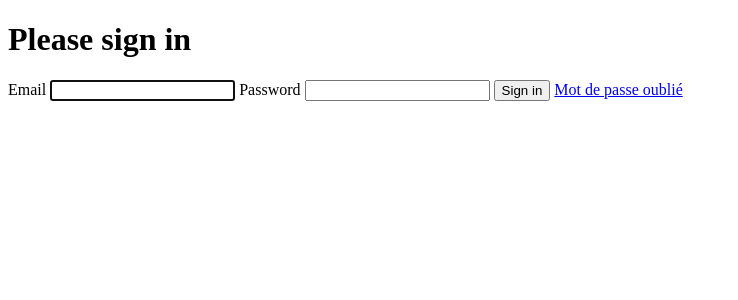
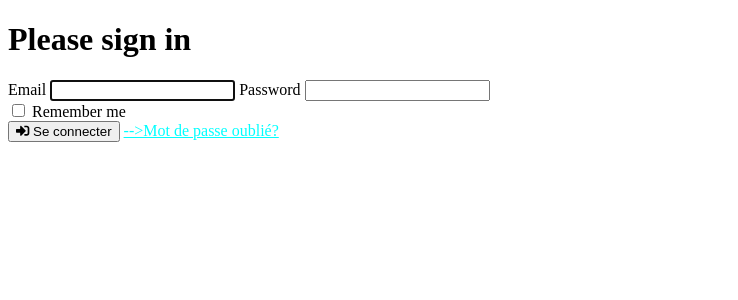
Before and after one commit to nicogaget/portfolio_perso, a Symfony app: template templates/security/login.html.twig in a window 1280 px wide. Shown: the part 114-414 px from the top of the page, without its empty margins (0-738 px from the left). Run offline with Twig, Linux system fonts and the light colour scheme; the template is opened without the code that fills it, so the values that code supplies are empty; some libraries are stand-ins or nearby versions.

Commit message:
mise en place du login remeber me

```diff
--- a/templates/security/login.html.twig
+++ b/templates/security/login.html.twig
@@ -24,20 +24,21 @@
            value="{{ csrf_token('authenticate') }}"
     >
 
-    {#
-        Uncomment this section and add a remember_me option below your firewall to activate remember me functionality.
-        See https://symfony.com/doc/current/security/remember_me.html
+
+{#        Uncomment this section and add a remember_me option below your firewall to activate remember me functionality.#}
+{#        See https://symfony.com/doc/current/security/remember_me.html#}
 
         <div class="checkbox mb-3">
             <label>
                 <input type="checkbox" name="_remember_me"> Remember me
             </label>
         </div>
-    #}
+
 
     <button class="btn btn-lg btn-primary" type="submit">
-        Sign in
+        <i class="fas fa-sign-in-alt"></i>
+        Se connecter
     </button>
-    <a href="{{ path('app_forgot_password_request') }}">Mot de passe oublié</a>
+    <a href="{{ path('app_forgot_password_request') }}" style="color: cyan">-->Mot de passe oublié?</a>
 </form>
 {% endblock %}
```
Also changed, not shown: 1 other file.
